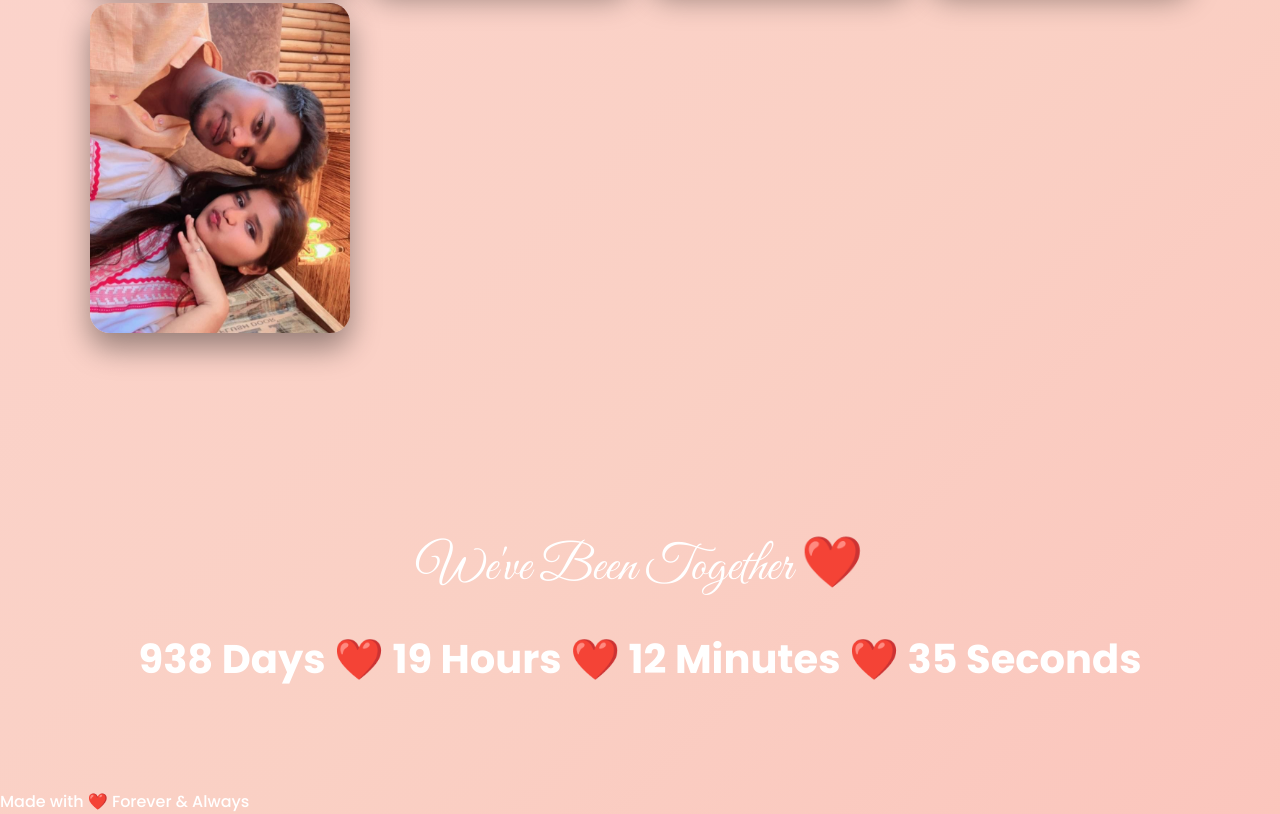
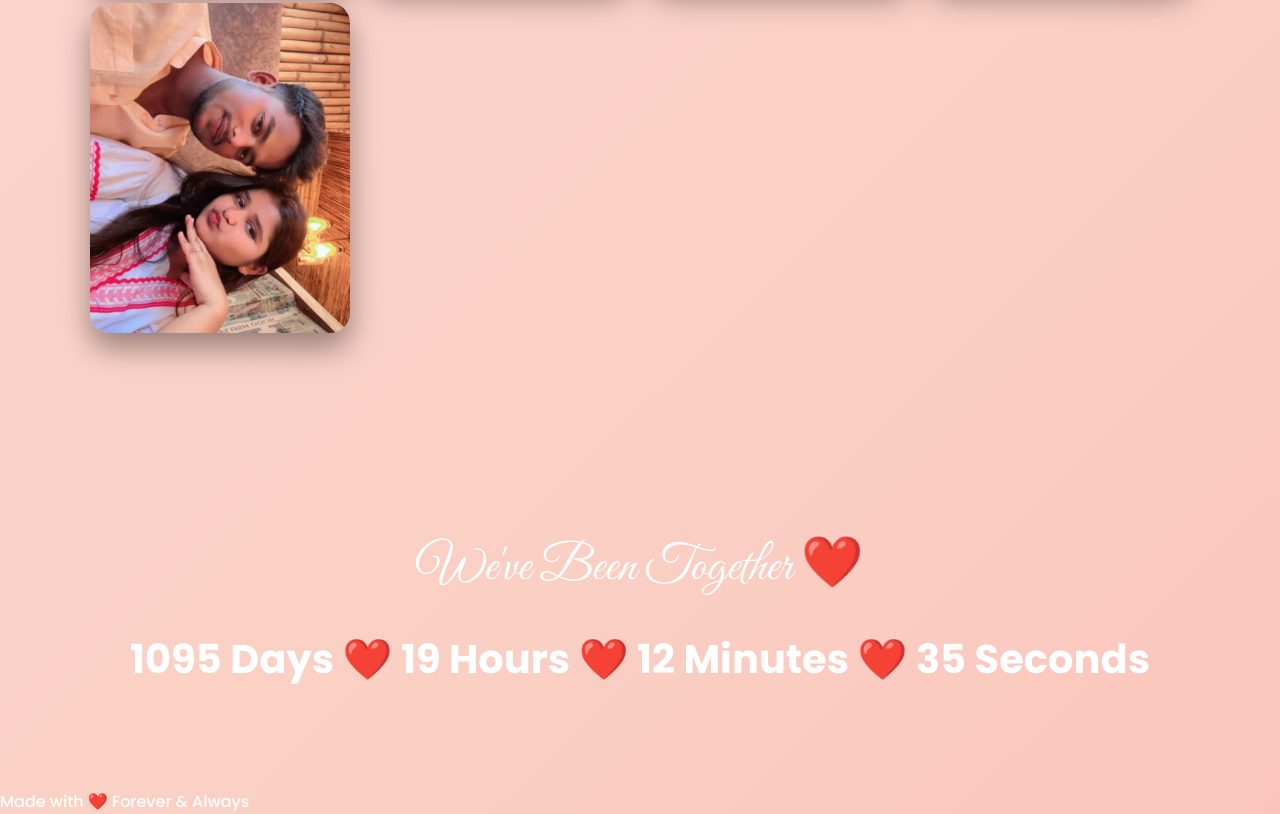
Before and after one commit to killer0903-tech/BIRTHDAY, a plain HTML site: page index.html in a window 1280 px wide. Shown: the part 1639-2453 px from the top of the page. Drawn offline with Linux system fonts and the light colour scheme.

Commit message:
Update index.html

```diff
--- a/index.html
+++ b/index.html
@@ -703,7 +703,7 @@ function openLetter(){
 ========================== */
 
 // Change this date
-const startDate = new Date("2024-01-01T00:00:00");
+const startDate = new Date("2023-07-28T00:00:00");
 
 function updateTimer(){
 
```
